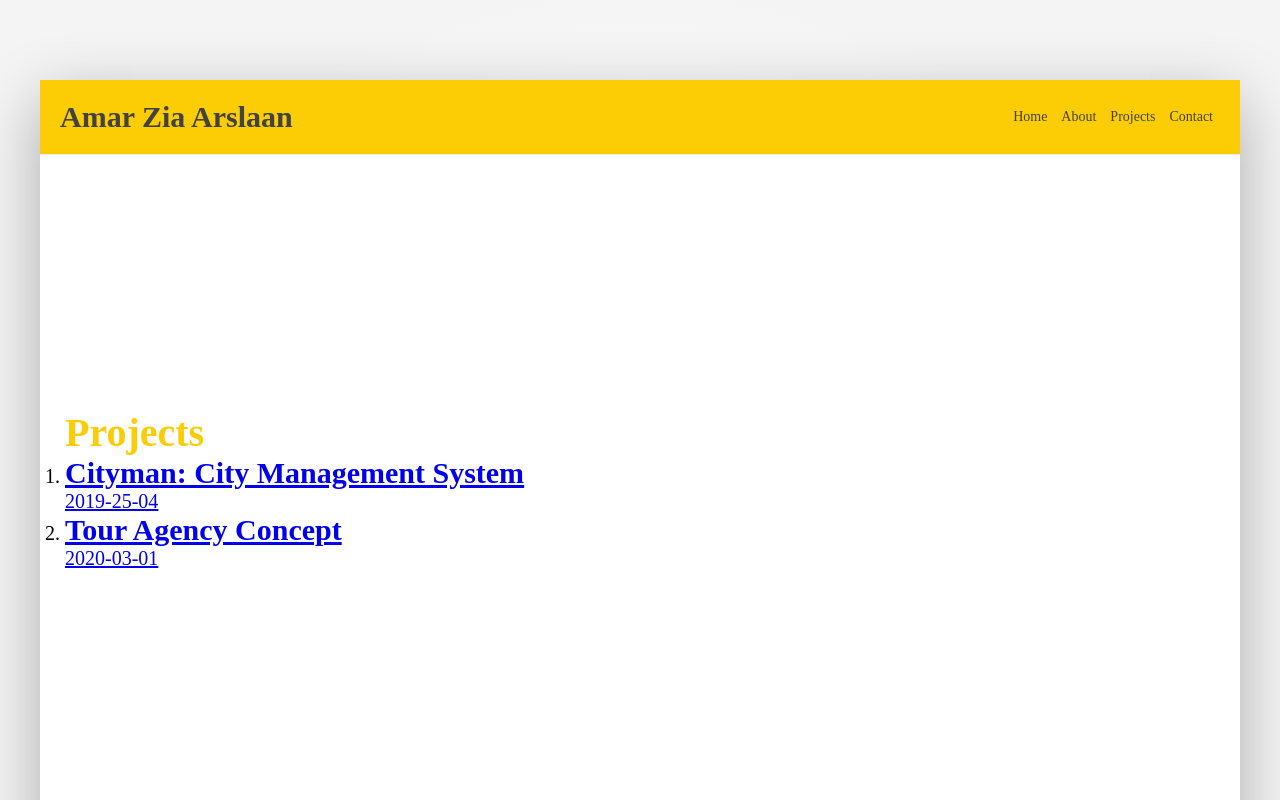
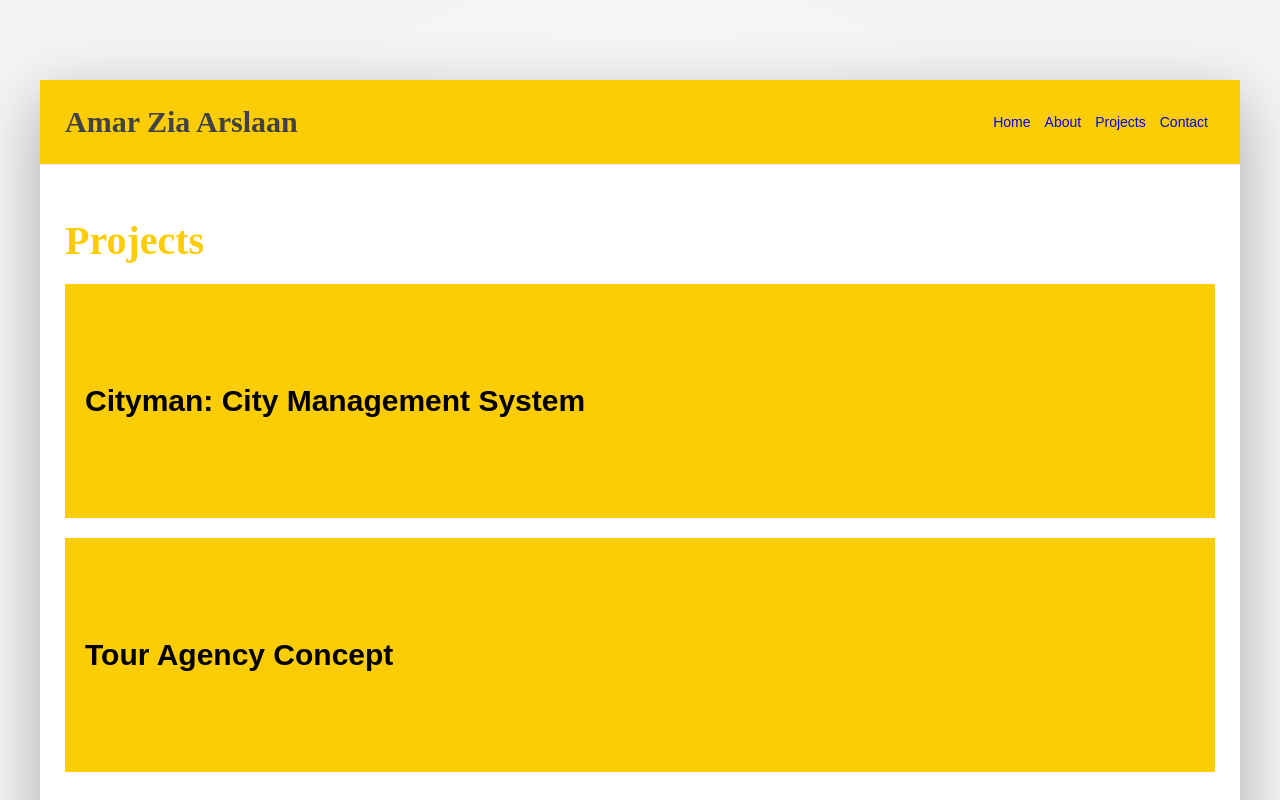
Before and after one commit to a2zarslaan/portfolio-light-gatsby, a Gatsby site: page /projects in a window 1280 px wide. Shown: the top 800 px of the page. Built offline with nearby package versions, Linux system fonts and the light colour scheme; Gatsby itself is replaced by a stand-in of ours; a web font is replaced by a local one.

Commit message:
stylised projects list on the project page

```diff
--- a/src/assets/stylesheets/components/_base.scss
+++ b/src/assets/stylesheets/components/_base.scss
@@ -96,6 +96,6 @@ main {
   flex-direction: column;
   align-content: center;
   justify-content: center;
-  padding: 2em 0;
+  padding: 2.5rem;
   font-size: 2rem;
 }
--- a/src/assets/stylesheets/components/_header.scss
+++ b/src/assets/stylesheets/components/_header.scss
@@ -7,7 +7,7 @@ header {
     display: flex;
     justify-content: space-between;
     align-items: center;
-    padding: 2rem;
+    padding: 2.5rem;
     box-sizing: border-box;
   }
 
@@ -20,7 +20,6 @@ header {
   }
 
   a {
-    color: inherit;
     display: block;
     padding: 0 0.5em;
     text-decoration: none;
@@ -28,7 +27,7 @@ header {
   }
 
   p {
-    font-size: 3em;
+    font-size: 3rem;
     font-weight: bold;
   }
 }
--- a/src/assets/stylesheets/pages/_projects.scss
+++ b/src/assets/stylesheets/pages/_projects.scss
@@ -1,13 +1,41 @@
 .page-projects {
   h1 {
     color: var(--color-yellow);
+  }
+
+  main h2 {
+    color: var(--color-black);
+    background: var(--color-yellow);
+    padding: 10rem 2rem;
+  }
+
+  main h2:hover {
+    color: var(--color-white);
+    //background-color: var(--color-black);
+    background: -webkit-linear-gradient(
+      240deg,
+      rgb(0, 217, 255),
+      rgb(26, 224, 204),
+      rgb(66, 213, 235),
+      rgb(94, 149, 217),
+      rgb(102, 102, 255)
+    );
+    transform: translateY(-0.6rem);
+    box-shadow: var(--shadow-dark);
+    transition: all 0.2s;
   }
 
   header {
     background-color: var(--color-yellow);
   }
 
-  main {
-    margin: 2.5rem;
+  a {
+    text-decoration: none;
+    font-family: BioRhyme, sans-serif;
+  }
+
+  main li {
+    list-style-type: none;
+    margin-top: 2rem;
   }
 }
--- a/src/pages/projects.js
+++ b/src/pages/projects.js
@@ -4,7 +4,6 @@ import { Link, graphql, useStaticQuery } from "gatsby";
 
 import Layout from "components/Layout";
 import Container from "components/Container";
-import ProjectComp from "components/ProjectComp";
 
 const ProjectsPage = () => {
   const data = useStaticQuery(graphql`
@@ -33,20 +32,14 @@ const ProjectsPage = () => {
         <title>Projects</title>
       </Helmet>
       <Container>
-        <h1 className="project-title">Projects</h1>
-        {/* <ProjectComp
-          title={data.allMarkdownRemark.edges.node.frontmatter.title}
-          date={data.allMarkdownRemark.edges.node.frontmatter.date}
-          html={data.allMarkdownRemark.edges.node.html}
-        /> */}
-
-        <ol className="list">
+        <h1>Projects</h1>
+        <ol>
           {data.allMarkdownRemark.edges.map((edge) => {
             return (
-              <li className="list__element">
+              <li>
                 <Link to={`/projects/${edge.node.fields.slug}`}>
                   <h2>{edge.node.frontmatter.title}</h2>
-                  <p>{edge.node.frontmatter.date}</p>
+                  {/* <p>{edge.node.frontmatter.date}</p> */}
                 </Link>
               </li>
             );
```
